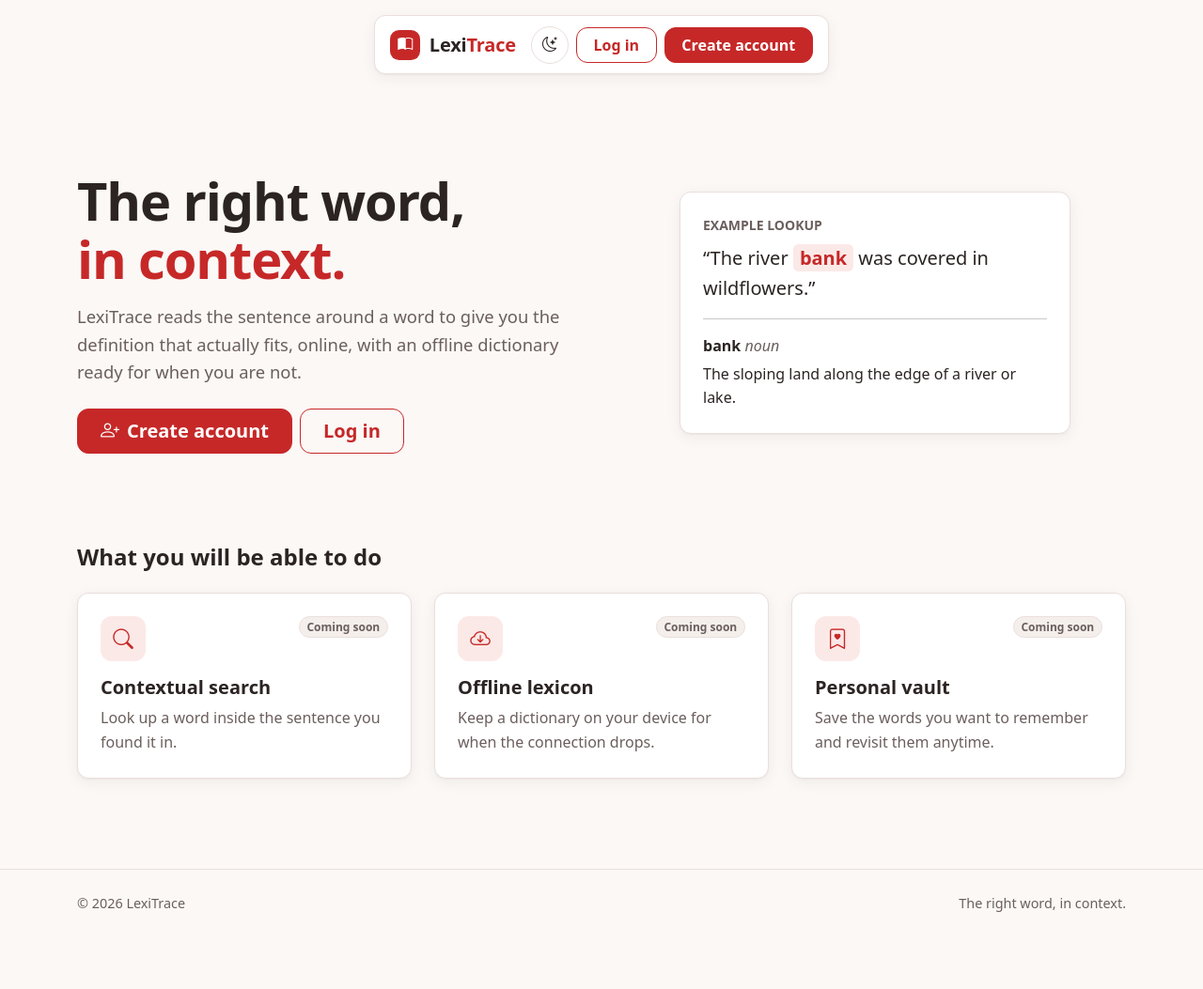
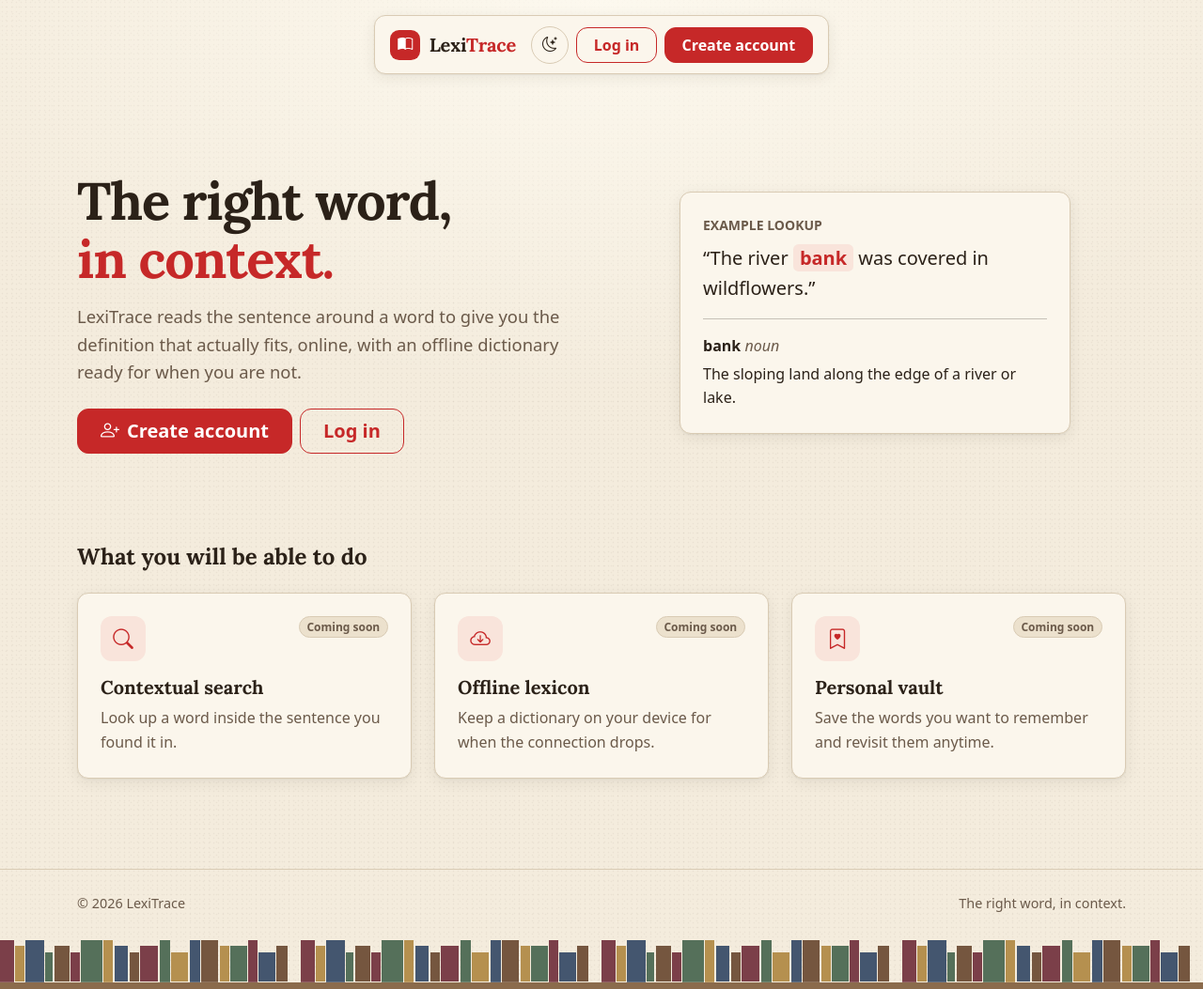
Before and after one commit to Smaons-hub/LexiTrace-Belino-MarcelSimon-G2, a Django app: page / in a window 1280 px wide. Shown: the whole page at 94% size. Before the commit the page ends 971 px from the top, so only its background shows below. Run offline with Django 5.2, Linux system fonts and the light colour scheme.

Commit message:
style(theme): add the library palette, paper background, bookshelf band and serif headings

```diff
--- a/static/css/theme.css
+++ b/static/css/theme.css
@@ -1,51 +1,87 @@
 :root,
 [data-bs-theme="light"] {
-  --lt-bg: #FBF8F6;
-  --lt-bg-rgb: 251, 248, 246;
-  --lt-surface: #FFFFFF;
-  --lt-surface-alt: #F5EFEC;
-  --lt-text: #2B2423;
-  --lt-text-rgb: 43, 36, 35;
-  --lt-muted: #6B5F5D;
-  --lt-border: #EADFDC;
-  --lt-input-border: #958784;
+  --lt-bg: #F4ECDD;
+  --lt-bg-rgb: 244, 236, 221;
+  --lt-surface: #FBF6EC;
+  --lt-surface-alt: #ECE1CD;
+  --lt-text: #2B2118;
+  --lt-text-rgb: 43, 33, 24;
+  --lt-muted: #6B5A4A;
+  --lt-border: #D9CBB4;
+  --lt-input-border: #8C7A66;
   --lt-primary: #C62828;
   --lt-primary-rgb: 198, 40, 40;
   --lt-primary-hover: #A81F1F;
   --lt-primary-hover-rgb: 168, 31, 31;
-  --lt-primary-soft: #FBE9E7;
+  --lt-primary-soft: #F9E4DB;
   --lt-primary-text: #C62828;
   --lt-on-primary: #FFFFFF;
+  --lt-success-text: #2F5D3A;
+  --lt-success-soft: #E3EBD9;
+  --lt-success-border: #A9C2A0;
+  --lt-info-text: #2F4F6B;
+  --lt-info-soft: #DEE6EA;
+  --lt-info-border: #A3B8C6;
+  --lt-warning-text: #7A5312;
+  --lt-warning-soft: #F5E6C4;
+  --lt-warning-border: #D9BC7A;
   --lt-focus-ring: rgba(198, 40, 40, 0.3);
-  --lt-shadow: 0 1px 2px rgba(43, 36, 35, 0.04), 0 4px 16px rgba(43, 36, 35, 0.06);
+  --lt-shadow: 0 1px 2px rgba(43, 33, 24, 0.05), 0 4px 16px rgba(43, 33, 24, 0.08);
   --lt-glow: rgba(var(--lt-primary-rgb), 0.28);
   --lt-glow-shadow: 0 0 0.9rem 0.1rem var(--lt-glow);
+  --lt-grain: rgba(43, 33, 24, 0.05);
+  --lt-lamp: rgba(255, 252, 243, 0.8);
+  --lt-spine-1: #7B3F49;
+  --lt-spine-2: #B5904F;
+  --lt-spine-3: #55705A;
+  --lt-spine-4: #44566F;
+  --lt-spine-5: #75563F;
+  --lt-shelf-board: #8B6B4C;
+  --lt-font-serif: "Lora", Georgia, "Times New Roman", serif;
   --lt-radius: 0.75rem;
 
   color-scheme: light;
 }
 
 [data-bs-theme="dark"] {
-  --lt-bg: #1C1819;
-  --lt-bg-rgb: 28, 24, 25;
-  --lt-surface: #262122;
-  --lt-surface-alt: #2F292A;
-  --lt-text: #EDE6E4;
-  --lt-text-rgb: 237, 230, 228;
-  --lt-muted: #B3A6A3;
-  --lt-border: #3A3234;
-  --lt-input-border: #7A6D6F;
+  --lt-bg: #1B1411;
+  --lt-bg-rgb: 27, 20, 17;
+  --lt-surface: #251B16;
+  --lt-surface-alt: #30241D;
+  --lt-text: #F1E6D6;
+  --lt-text-rgb: 241, 230, 214;
+  --lt-muted: #BBA894;
+  --lt-border: #3A2C23;
+  --lt-input-border: #8A7663;
   --lt-primary: #E8625A;
   --lt-primary-rgb: 232, 98, 90;
   --lt-primary-hover: #F07A72;
   --lt-primary-hover-rgb: 240, 122, 114;
-  --lt-primary-soft: #3A2523;
+  --lt-primary-soft: #3B241D;
   --lt-primary-text: #F07A72;
-  --lt-on-primary: #1C1819;
+  --lt-on-primary: #1B1411;
+  --lt-success-text: #A9CFA8;
+  --lt-success-soft: #1F2B20;
+  --lt-success-border: #3F5A42;
+  --lt-info-text: #A8C3DB;
+  --lt-info-soft: #1D2733;
+  --lt-info-border: #3C5268;
+  --lt-warning-text: #E6C583;
+  --lt-warning-soft: #33270F;
+  --lt-warning-border: #6B5222;
   --lt-focus-ring: rgba(232, 98, 90, 0.4);
   --lt-shadow: 0 1px 2px rgba(0, 0, 0, 0.25), 0 4px 16px rgba(0, 0, 0, 0.25);
   --lt-glow: rgba(var(--lt-primary-rgb), 0.42);
   --lt-glow-shadow: 0 0 0.9rem 0.1rem var(--lt-glow);
+  --lt-grain: rgba(241, 230, 214, 0.035);
+  --lt-lamp: rgba(224, 150, 70, 0.12);
+  --lt-spine-1: #5C2E37;
+  --lt-spine-2: #8A6C3A;
+  --lt-spine-3: #3E5745;
+  --lt-spine-4: #34435A;
+  --lt-spine-5: #5A4332;
+  --lt-shelf-board: #4A3728;
+  --lt-font-serif: "Lora", Georgia, "Times New Roman", serif;
 
   color-scheme: dark;
 }
@@ -59,12 +95,14 @@
   --bs-body-color: var(--lt-text);
   --bs-body-color-rgb: var(--lt-text-rgb);
   --bs-emphasis-color: var(--lt-text);
+  --bs-emphasis-color-rgb: var(--lt-text-rgb);
   --bs-heading-color: var(--lt-text);
   --bs-secondary-color: var(--lt-muted);
   --bs-secondary-bg: var(--lt-surface-alt);
   --bs-tertiary-color: var(--lt-muted);
   --bs-tertiary-bg: var(--lt-surface-alt);
   --bs-border-color: var(--lt-border);
+  --bs-border-color-translucent: var(--lt-border);
   --bs-border-radius: var(--lt-radius);
   --bs-border-radius-sm: 0.5rem;
   --bs-border-radius-lg: 1rem;
@@ -79,6 +117,15 @@
   --bs-danger-text-emphasis: var(--lt-primary-hover);
   --bs-danger-bg-subtle: var(--lt-primary-soft);
   --bs-danger-border-subtle: var(--lt-primary);
+  --bs-success-text-emphasis: var(--lt-success-text);
+  --bs-success-bg-subtle: var(--lt-success-soft);
+  --bs-success-border-subtle: var(--lt-success-border);
+  --bs-info-text-emphasis: var(--lt-info-text);
+  --bs-info-bg-subtle: var(--lt-info-soft);
+  --bs-info-border-subtle: var(--lt-info-border);
+  --bs-warning-text-emphasis: var(--lt-warning-text);
+  --bs-warning-bg-subtle: var(--lt-warning-soft);
+  --bs-warning-border-subtle: var(--lt-warning-border);
   --bs-link-color: var(--lt-primary-text);
   --bs-link-color-rgb: var(--lt-primary-rgb);
   --bs-link-hover-color: var(--lt-primary-hover);
@@ -101,6 +148,13 @@ body {
   flex-direction: column;
   min-height: 100vh;
   background-color: var(--lt-bg);
+  background-image:
+    radial-gradient(ellipse 60% 100% at 50% 0, var(--lt-lamp), transparent),
+    radial-gradient(circle, var(--lt-grain) 0.6px, transparent 1.1px),
+    radial-gradient(circle, var(--lt-grain) 0.6px, transparent 1.1px);
+  background-position: 50% 0, 0 0, 3px 4px;
+  background-size: 100% 26rem, 5px 5px, 7px 7px;
+  background-repeat: no-repeat, repeat, repeat;
   color: var(--lt-text);
   line-height: 1.6;
 }
@@ -115,6 +169,29 @@ main:focus {
 
 a {
   text-underline-offset: 0.2em;
+}
+
+h1,
+h2,
+h3,
+h4,
+.h1,
+.h2,
+.h3,
+.h4,
+.navbar-brand {
+  font-family: var(--lt-font-serif);
+}
+
+h1,
+h2,
+h3,
+h4,
+.h1,
+.h2,
+.h3,
+.h4 {
+  font-weight: 600;
 }
 
 :focus-visible,
@@ -732,6 +837,34 @@ a {
   border-top: 1px solid var(--lt-border);
   color: var(--lt-muted);
   font-size: 0.9rem;
+}
+
+.lt-shelf {
+  --lt-shelf-height: 3.5rem;
+  --lt-shelf-board-height: 0.45rem;
+  flex-shrink: 0;
+  height: var(--lt-shelf-height);
+  background-image:
+    linear-gradient(var(--lt-shelf-board), var(--lt-shelf-board)),
+    repeating-linear-gradient(90deg, var(--lt-spine-1) 0 0.92rem, transparent 0.92rem 1.7rem, var(--lt-spine-4) 1.7rem 2.92rem, transparent 2.92rem 5.4rem, var(--lt-spine-3) 5.4rem 6.82rem, transparent 6.82rem 6.9rem, var(--lt-spine-2) 6.9rem 7.52rem, transparent 7.52rem 10.6rem, var(--lt-spine-3) 10.6rem 11.32rem, transparent 11.32rem 12.6rem, var(--lt-spine-4) 12.6rem 13.32rem, transparent 13.32rem 13.4rem, var(--lt-spine-5) 13.4rem 14.52rem, transparent 14.52rem 16.5rem, var(--lt-spine-1) 16.5rem 17.12rem, transparent 17.12rem 20rem),
+    repeating-linear-gradient(90deg, transparent 0 1rem, var(--lt-spine-2) 1rem 1.62rem, transparent 1.62rem 3.6rem, var(--lt-spine-5) 3.6rem 4.62rem, transparent 4.62rem 7.6rem, var(--lt-spine-4) 7.6rem 8.52rem, transparent 8.52rem 9.3rem, var(--lt-spine-1) 9.3rem 10.52rem, transparent 10.52rem 14.6rem, var(--lt-spine-2) 14.6rem 15.22rem, transparent 15.22rem 15.3rem, var(--lt-spine-3) 15.3rem 16.42rem, transparent 16.42rem 18.4rem, var(--lt-spine-5) 18.4rem 19.12rem, transparent 19.12rem 20rem),
+    repeating-linear-gradient(90deg, transparent 0 3rem, var(--lt-spine-3) 3rem 3.52rem, transparent 3.52rem 4.7rem, var(--lt-spine-1) 4.7rem 5.32rem, transparent 5.32rem 8.6rem, var(--lt-spine-5) 8.6rem 9.22rem, transparent 9.22rem 11.4rem, var(--lt-spine-2) 11.4rem 12.52rem, transparent 12.52rem 17.2rem, var(--lt-spine-4) 17.2rem 18.32rem, transparent 18.32rem 20rem);
+  background-position: 0 100%, 0 calc(100% - var(--lt-shelf-board-height)), 0 calc(100% - var(--lt-shelf-board-height)), 0 calc(100% - var(--lt-shelf-board-height));
+  background-size: 100% var(--lt-shelf-board-height), 100% 80%, 100% 68%, 100% 56%;
+  background-repeat: no-repeat;
+}
+
+@media (max-width: 575.98px) {
+  .lt-shelf {
+    --lt-shelf-height: 2.25rem;
+    --lt-shelf-board-height: 0.3rem;
+  }
+}
+
+@media print {
+  .lt-shelf {
+    display: none;
+  }
 }
 
 .btn:hover,
--- a/templates/base.html
+++ b/templates/base.html
@@ -17,6 +17,9 @@
   <meta name="description" content="{% block meta_description %}LexiTrace: context-aware vocabulary lookup with an offline dictionary.{% endblock %}">
   <link rel="stylesheet" href="https://cdn.jsdelivr.net/npm/bootstrap@5.3.3/dist/css/bootstrap.min.css">
   <link rel="stylesheet" href="https://cdn.jsdelivr.net/npm/bootstrap-icons@1.11.3/font/bootstrap-icons.min.css">
+  <link rel="preconnect" href="https://fonts.googleapis.com">
+  <link rel="preconnect" href="https://fonts.gstatic.com" crossorigin>
+  <link rel="stylesheet" href="https://fonts.googleapis.com/css2?family=Lora:wght@400;600;700&amp;display=swap">
   <link rel="icon" href="{% static 'img/favicon.svg' %}" type="image/svg+xml">
   <link rel="stylesheet" href="{% static 'css/theme.css' %}">
   {% block extra_head %}{% endblock %}
@@ -65,8 +68,8 @@
               <li class="nav-item">
                 <span class="navbar-text text-body d-inline-flex align-items-center gap-2">
                   {% include "partials/avatar.html" with person=user size=28 %}
-                  <span class="fw-semibold">{{ user.display_name }}</span>
-                  <span class="badge rounded-pill bg-primary-subtle text-primary-emphasis border border-primary-subtle">{{ user.get_role_display }}</span>
+                  <span class="fw-semibold lt-user-name" title="{{ user.display_name }}">{{ user.display_name }}</span>
+                  <span class="badge rounded-pill bg-primary-subtle text-primary-emphasis border border-primary-subtle flex-shrink-0">{{ user.get_role_display }}</span>
                 </span>
               </li>
               <li class="nav-item">
@@ -123,6 +126,8 @@
     </div>
   </footer>
 
+  <div class="lt-shelf" aria-hidden="true"></div>
+
   <script src="https://cdn.jsdelivr.net/npm/bootstrap@5.3.3/dist/js/bootstrap.bundle.min.js"></script>
   <script src="{% static 'js/theme.js' %}"></script>
   {% block extra_js %}{% endblock %}
```
Also changed, not shown: other parts of static/css/theme.css (+34 -6 lines).
